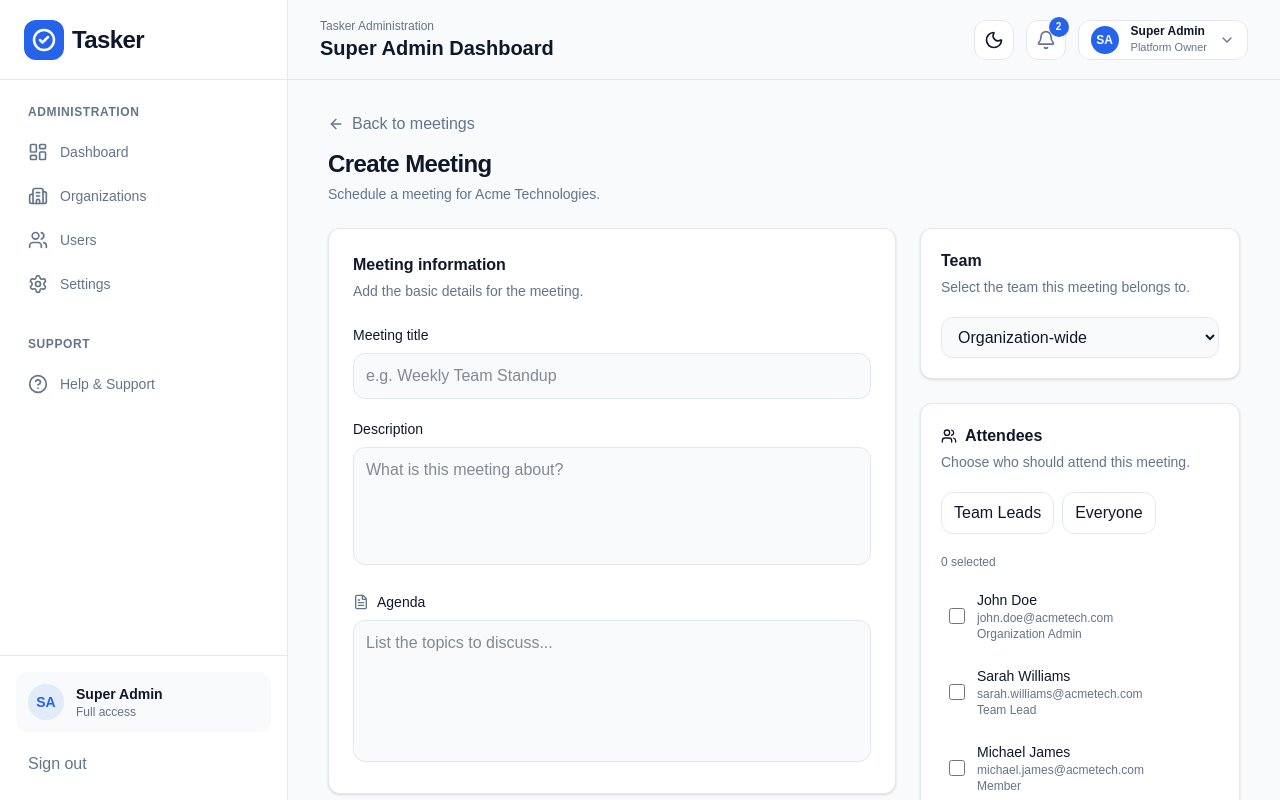
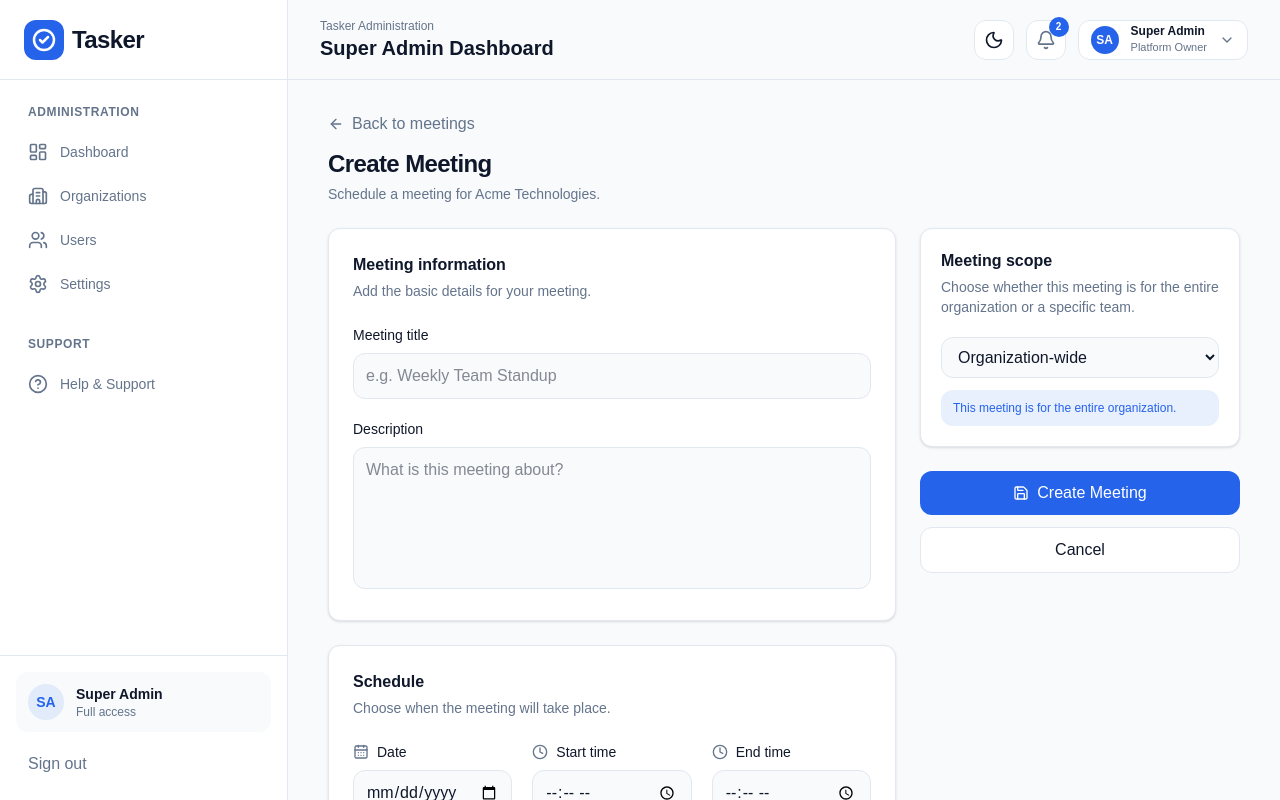
Before and after one commit to Nuelwhiz/tasker, a Next.js app: page /organization/meetings/create in a window 1280 px wide. Shown: the top 800 px of the page. Built offline with nearby package versions, Linux system fonts and the light colour scheme.

Commit message:
feat: enhance Create Meeting page with time selection and notification service

```diff
--- a/src/app/(organization-admin)/organization/meetings/create/page.tsx
+++ b/src/app/(organization-admin)/organization/meetings/create/page.tsx
@@ -6,20 +6,17 @@ import {
   ArrowLeft,
   CalendarDays,
   Clock,
-  FileText,
   Link as LinkIcon,
   Save,
-  Users,
 } from "lucide-react";
 
 import AdminLayout from "@/components/layout/admin-layout";
 import { getOrganization } from "@/lib/organizations";
 import { getTeams } from "@/lib/services/team-service";
-import { getUsers } from "@/lib/services/user-service";
+import { createMeeting } from "@/lib/services/meeting-service";
 
 import type { Organization } from "@/lib/mock-data/organizations";
 import type { Team } from "@/lib/mock-data/teams";
-import type { User } from "@/lib/mock-data/users";
 
 const ORGANIZATION_ID = 1;
 
@@ -28,35 +25,34 @@ export default function CreateMeetingPage() {
 
   const [organization, setOrganization] =
     useState<Organization | null>(null);
+
   const [teams, setTeams] = useState<Team[]>([]);
-  const [users, setUsers] = useState<User[]>([]);
   const [loading, setLoading] = useState(true);
   const [saving, setSaving] = useState(false);
 
   const [title, setTitle] = useState("");
   const [description, setDescription] = useState("");
-  const [agenda, setAgenda] = useState("");
   const [date, setDate] = useState("");
-  const [time, setTime] = useState("");
+  const [startTime, setStartTime] = useState("");
+  const [endTime, setEndTime] = useState("");
   const [meetingLink, setMeetingLink] = useState("");
   const [teamId, setTeamId] = useState("");
-  const [attendeeIds, setAttendeeIds] = useState<number[]>([]);
 
   useEffect(() => {
     async function loadData() {
       try {
-        const [org, organizationTeams, organizationUsers] =
-          await Promise.all([
+        const [org, organizationTeams] = await Promise.all([
           getOrganization(ORGANIZATION_ID),
           getTeams(ORGANIZATION_ID),
-            getUsers(ORGANIZATION_ID),
         ]);
 
         setOrganization(org);
         setTeams(organizationTeams);
-        setUsers(organizationUsers);
       } catch (error) {
-        console.error("Failed to load meeting data:", error);
+        console.error(
+          "Failed to load meeting data:",
+          error
+        );
       } finally {
         setLoading(false);
       }
@@ -65,41 +61,59 @@ export default function CreateMeetingPage() {
     loadData();
   }, []);
 
-  function handleAttendeeChange(userId: number) {
-    setAttendeeIds((current) =>
-      current.includes(userId)
-        ? current.filter((id) => id !== userId)
-        : [...current, userId]
-    );
-  }
-
-  async function handleSubmit(event: FormEvent<HTMLFormElement>) {
+  async function handleSubmit(
+    event: FormEvent<HTMLFormElement>
+  ) {
     event.preventDefault();
 
-    if (!title.trim() || !date || !time) {
+    if (
+      !title.trim() ||
+      !date ||
+      !startTime ||
+      !endTime
+    ) {
       return;
     }
 
     setSaving(true);
 
     try {
-      // Meeting creation will be connected to the meeting
-      // service once the service supports createMeeting().
-      console.log({
+      const selectedTeam = teamId
+        ? Number(teamId)
+        : null;
+
+      await createMeeting({
         organizationId: ORGANIZATION_ID,
+        teamId: selectedTeam,
+
         title: title.trim(),
         description: description.trim(),
-        agenda: agenda.trim(),
+
+        type: selectedTeam ? "Team" : "Organization",
+
+        status: "Upcoming",
+
         date,
-        time,
+        startTime,
+        endTime,
+
         meetingLink: meetingLink.trim(),
-        teamId: teamId ? Number(teamId) : null,
-        attendeeIds,
+
+        // Temporary organizer until authentication
+        // is connected.
+        organizerId: 1,
+
+        createdAt: new Date()
+          .toISOString()
+          .split("T")[0],
       });
 
       router.push("/organization/meetings");
     } catch (error) {
-      console.error("Failed to create meeting:", error);
+      console.error(
+        "Failed to create meeting:",
+        error
+      );
     } finally {
       setSaving(false);
     }
@@ -125,8 +139,10 @@ export default function CreateMeetingPage() {
             <h2 className="text-lg font-semibold text-foreground">
               Organization not found
             </h2>
+
             <p className="mt-1 text-sm text-muted-foreground">
-              We couldn't load the organization for this meeting.
+              We couldn't load the organization for this
+              meeting.
             </p>
           </div>
         </div>
@@ -138,7 +154,6 @@ export default function CreateMeetingPage() {
     <AdminLayout>
       <div className="space-y-6">
         {/* Header */}
-        <div className="flex flex-col gap-4 sm:flex-row sm:items-center sm:justify-between">
         <div>
           <button
             type="button"
@@ -157,20 +172,20 @@ export default function CreateMeetingPage() {
             Schedule a meeting for {organization.name}.
           </p>
         </div>
-        </div>
 
-        {/* Form */}
         <form onSubmit={handleSubmit}>
           <div className="grid gap-6 lg:grid-cols-[1fr_320px]">
-            {/* Main information */}
+            {/* Main content */}
             <div className="space-y-6">
+              {/* Meeting information */}
               <section className="rounded-xl border border-border bg-card p-5 shadow-sm sm:p-6">
                 <div className="mb-6">
                   <h2 className="text-base font-semibold text-foreground">
                     Meeting information
                   </h2>
+
                   <p className="mt-1 text-sm text-muted-foreground">
-                    Add the basic details for the meeting.
+                    Add the basic details for your meeting.
                   </p>
                 </div>
 
@@ -213,28 +228,6 @@ export default function CreateMeetingPage() {
                         setDescription(event.target.value)
                       }
                       placeholder="What is this meeting about?"
-                      rows={4}
-                      className="w-full resize-none rounded-lg border border-border bg-background px-3 py-2.5 text-sm text-foreground outline-none transition focus:border-primary focus:ring-2 focus:ring-primary/20"
-                    />
-                  </div>
-
-                  {/* Agenda */}
-                  <div>
-                    <label
-                      htmlFor="agenda"
-                      className="mb-2 flex items-center gap-2 text-sm font-medium text-foreground"
-                    >
-                      <FileText className="h-4 w-4 text-muted-foreground" />
-                      Agenda
-                    </label>
-
-                    <textarea
-                      id="agenda"
-                      value={agenda}
-                      onChange={(event) =>
-                        setAgenda(event.target.value)
-                      }
-                      placeholder="List the topics to discuss..."
                       rows={5}
                       className="w-full resize-none rounded-lg border border-border bg-background px-3 py-2.5 text-sm text-foreground outline-none transition focus:border-primary focus:ring-2 focus:ring-primary/20"
                     />
@@ -248,12 +241,14 @@ export default function CreateMeetingPage() {
                   <h2 className="text-base font-semibold text-foreground">
                     Schedule
                   </h2>
+
                   <p className="mt-1 text-sm text-muted-foreground">
                     Choose when the meeting will take place.
                   </p>
                 </div>
 
-                <div className="grid gap-5 sm:grid-cols-2">
+                <div className="grid gap-5 sm:grid-cols-3">
+                  {/* Date */}
                   <div>
                     <label
                       htmlFor="date"
@@ -275,21 +270,44 @@ export default function CreateMeetingPage() {
                     />
                   </div>
 
+                  {/* Start time */}
                   <div>
                     <label
-                      htmlFor="time"
+                      htmlFor="startTime"
                       className="mb-2 flex items-center gap-2 text-sm font-medium text-foreground"
                     >
                       <Clock className="h-4 w-4 text-muted-foreground" />
-                      Time
+                      Start time
                     </label>
 
                     <input
-                      id="time"
+                      id="startTime"
                       type="time"
-                      value={time}
+                      value={startTime}
                       onChange={(event) =>
-                        setTime(event.target.value)
+                        setStartTime(event.target.value)
+                      }
+                      required
+                      className="w-full rounded-lg border border-border bg-background px-3 py-2.5 text-sm text-foreground outline-none transition focus:border-primary focus:ring-2 focus:ring-primary/20"
+                    />
+                  </div>
+
+                  {/* End time */}
+                  <div>
+                    <label
+                      htmlFor="endTime"
+                      className="mb-2 flex items-center gap-2 text-sm font-medium text-foreground"
+                    >
+                      <Clock className="h-4 w-4 text-muted-foreground" />
+                      End time
+                    </label>
+
+                    <input
+                      id="endTime"
+                      type="time"
+                      value={endTime}
+                      onChange={(event) =>
+                        setEndTime(event.target.value)
                       }
                       required
                       className="w-full rounded-lg border border-border bg-background px-3 py-2.5 text-sm text-foreground outline-none transition focus:border-primary focus:ring-2 focus:ring-primary/20"
@@ -297,6 +315,7 @@ export default function CreateMeetingPage() {
                   </div>
                 </div>
 
+                {/* Meeting link */}
                 <div className="mt-5">
                   <label
                     htmlFor="meetingLink"
@@ -326,10 +345,12 @@ export default function CreateMeetingPage() {
               <section className="rounded-xl border border-border bg-card p-5 shadow-sm">
                 <div className="mb-5">
                   <h2 className="text-base font-semibold text-foreground">
-                    Team
+                    Meeting scope
                   </h2>
+
                   <p className="mt-1 text-sm text-muted-foreground">
-                    Select the team this meeting belongs to.
+                    Choose whether this meeting is for the
+                    entire organization or a specific team.
                   </p>
                 </div>
 
@@ -340,110 +361,29 @@ export default function CreateMeetingPage() {
                   }
                   className="w-full rounded-lg border border-border bg-background px-3 py-2.5 text-sm text-foreground outline-none transition focus:border-primary focus:ring-2 focus:ring-primary/20"
                 >
-                  <option value="">Organization-wide</option>
+                  <option value="">
+                    Organization-wide
+                  </option>
 
                   {teams.map((team) => (
-                    <option key={team.id} value={team.id}>
+                    <option
+                      key={team.id}
+                      value={team.id}
+                    >
                       {team.name}
                     </option>
                   ))}
                 </select>
+
+                <div className="mt-3 rounded-lg bg-primary/10 px-3 py-2.5">
+                  <p className="text-xs text-primary">
+                    {teamId
+                      ? "This meeting will be visible to the selected team."
+                      : "This meeting is for the entire organization."}
+                  </p>
+                </div>
               </section>
 
-              {/* Attendees */}
-<section className="rounded-xl border border-border bg-card p-5 shadow-sm">
-  <div className="mb-5">
-    <h2 className="flex items-center gap-2 text-base font-semibold text-foreground">
-      <Users className="h-4 w-4" />
-      Attendees
-    </h2>
-
-    <p className="mt-1 text-sm text-muted-foreground">
-      Choose who should attend this meeting.
-    </p>
-  </div>
-
-  {/* Quick selection */}
-  <div className="mb-5 flex flex-wrap gap-2">
-    <button
-      type="button"
-      onClick={() =>
-        setAttendeeIds(
-          users
-            .filter((user) => user.role === "Team Lead")
-            .map((user) => user.id)
-        )
-      }
-      className="rounded-lg border border-border px-3 py-2 text-xs font-medium text-foreground transition hover:border-primary hover:bg-primary/10 hover:text-primary"
-    >
-      Team Leads
-    </button>
-
-    <button
-      type="button"
-      onClick={() =>
-        setAttendeeIds(users.map((user) => user.id))
-      }
-      className="rounded-lg border border-border px-3 py-2 text-xs font-medium text-foreground transition hover:border-primary hover:bg-primary/10 hover:text-primary"
-    >
-      Everyone
-    </button>
-  </div>
-
-  {/* Selected count */}
-  <div className="mb-3 flex items-center justify-between">
-    <p className="text-xs text-muted-foreground">
-      {attendeeIds.length} selected
-    </p>
-
-    {attendeeIds.length > 0 && (
-      <button
-        type="button"
-        onClick={() => setAttendeeIds([])}
-        className="text-xs font-medium text-danger transition hover:underline"
-      >
-        Clear selection
-      </button>
-    )}
-  </div>
-
-  {/* Attendee list */}
-  <div className="max-h-64 space-y-2 overflow-y-auto">
-    {users.length === 0 ? (
-      <p className="text-sm text-muted-foreground">
-        No members found.
-      </p>
-    ) : (
-      users.map((user) => (
-        <label
-          key={user.id}
-          className="flex cursor-pointer items-center gap-3 rounded-lg p-2 transition-colors hover:bg-muted/50"
-        >
-          <input
-            type="checkbox"
-            checked={attendeeIds.includes(user.id)}
-            onChange={() => handleAttendeeChange(user.id)}
-            className="h-4 w-4 rounded border-border text-primary focus:ring-primary"
-          />
-
-          <div className="min-w-0">
-            <p className="truncate text-sm font-medium text-foreground">
-              {user.name}
-            </p>
-
-            <p className="truncate text-xs text-muted-foreground">
-              {user.email}
-            </p>
-
-            <p className="text-xs text-muted-foreground">
-              {user.role}
-            </p>
-          </div>
-        </label>
-      ))
-    )}
-  </div>
-</section>
               {/* Actions */}
               <div className="flex flex-col gap-3">
                 <button
@@ -452,7 +392,10 @@ export default function CreateMeetingPage() {
                   className="inline-flex items-center justify-center gap-2 rounded-lg bg-primary px-4 py-2.5 text-sm font-medium text-primary-foreground transition hover:bg-primary/90 disabled:cursor-not-allowed disabled:opacity-60"
                 >
                   <Save className="h-4 w-4" />
-                  {saving ? "Creating..." : "Create Meeting"}
+
+                  {saving
+                    ? "Creating..."
+                    : "Create Meeting"}
                 </button>
 
                 <button
--- a/src/components/layout/admin-sidebar.tsx
+++ b/src/components/layout/admin-sidebar.tsx
@@ -4,6 +4,7 @@ import Link from "next/link";
 import { usePathname } from "next/navigation";
 import {
   Building2,
+  CalendarDays,
   CircleHelp,
   LayoutDashboard,
   Settings,
@@ -63,6 +64,11 @@ const navigationByRole = {
       label: "Teams",
       href: "/organization/teams",
       icon: Users,
+    },
+    {
+      label: "Meetings",
+      href: "/organization/meetings",
+      icon: CalendarDays,
     },
     {
       label: "Settings",
--- /dev/null
+++ b/src/lib/mock-data/notifications.ts
@@ -0,0 +1,21 @@
+export type NotificationType =
+  | "meeting"
+  | "task"
+  | "system";
+
+export type Notification = {
+  id: number;
+  userId: number;
+  organizationId: number;
+
+  type: NotificationType;
+  title: string;
+  message: string;
+
+  link?: string;
+
+  read: boolean;
+  createdAt: string;
+};
+
+export const notifications: Notification[] = [];
--- /dev/null
+++ b/src/lib/services/meeting-notification-service.ts
@@ -0,0 +1,63 @@
+import {
+  getMeetings,
+} from "@/lib/services/meeting-service";
+
+import {
+  getNotifications,
+  createNotification,
+} from "@/lib/services/notification-service";
+
+const ORGANIZATION_ID = 1;
+
+export async function checkMeetingNotifications(
+  userId: number
+): Promise<void> {
+  const meetings =
+    await getMeetings(ORGANIZATION_ID);
+
+  const existingNotifications =
+    await getNotifications(userId);
+
+  const now = new Date();
+
+  for (const meeting of meetings) {
+    // Only check upcoming meetings.
+    if (meeting.status !== "Upcoming") {
+      continue;
+    }
+
+    const meetingStart = new Date(
+      `${meeting.date}T${meeting.startTime}`
+    );
+
+    // Meeting hasn't started yet.
+    if (now < meetingStart) {
+      continue;
+    }
+
+    // Prevent duplicate notifications.
+    const alreadyNotified =
+      existingNotifications.some(
+        (notification) =>
+          notification.type === "meeting" &&
+          notification.link ===
+            `/organization/meetings/${meeting.id}`
+      );
+
+    if (alreadyNotified) {
+      continue;
+    }
+
+    await createNotification({
+      userId,
+      organizationId:
+        meeting.organizationId,
+      type: "meeting",
+      title: "Meeting starting now",
+      message: `${meeting.title} is starting now.`,
+      link:
+        `/organization/meetings/${meeting.id}`,
+      read: false,
+    });
+  }
+}
--- /dev/null
+++ b/src/lib/services/notification-service.ts
@@ -0,0 +1,148 @@
+import type { Notification } from "@/lib/mock-data/notifications";
+import { notifications as initialNotifications } from "@/lib/mock-data/notifications";
+
+const STORAGE_KEY = "tasker-notifications";
+
+function getStoredNotifications(): Notification[] {
+  if (typeof window === "undefined") {
+    return initialNotifications;
+  }
+
+  const stored = localStorage.getItem(STORAGE_KEY);
+
+  if (!stored) {
+    localStorage.setItem(
+      STORAGE_KEY,
+      JSON.stringify(initialNotifications)
+    );
+
+    return [...initialNotifications];
+  }
+
+  try {
+    const parsed = JSON.parse(stored);
+
+    if (!Array.isArray(parsed)) {
+      throw new Error("Invalid notification data");
+    }
+
+    return parsed as Notification[];
+  } catch {
+    localStorage.setItem(
+      STORAGE_KEY,
+      JSON.stringify(initialNotifications)
+    );
+
+    return [...initialNotifications];
+  }
+}
+
+function saveNotifications(
+  updatedNotifications: Notification[]
+) {
+  if (typeof window === "undefined") {
+    return;
+  }
+
+  localStorage.setItem(
+    STORAGE_KEY,
+    JSON.stringify(updatedNotifications)
+  );
+}
+
+export async function getNotifications(
+  userId: number
+): Promise<Notification[]> {
+  const storedNotifications =
+    getStoredNotifications();
+
+  return storedNotifications
+    .filter(
+      (notification) =>
+        notification.userId === userId
+    )
+    .sort(
+      (a, b) =>
+        new Date(b.createdAt).getTime() -
+        new Date(a.createdAt).getTime()
+    );
+}
+
+export async function getUnreadNotifications(
+  userId: number
+): Promise<Notification[]> {
+  const userNotifications =
+    await getNotifications(userId);
+
+  return userNotifications.filter(
+    (notification) => !notification.read
+  );
+}
+
+export async function createNotification(
+  data: Omit<Notification, "id" | "createdAt">
+): Promise<Notification> {
+  const storedNotifications =
+    getStoredNotifications();
+
+  const newNotification: Notification = {
+    ...data,
+    id: Date.now(),
+    createdAt: new Date().toISOString(),
+  };
+
+  saveNotifications([
+    ...storedNotifications,
+    newNotification,
+  ]);
+
+  return newNotification;
+}
+
+export async function markNotificationAsRead(
+  notificationId: number,
+  userId: number
+): Promise<boolean> {
+  const storedNotifications =
+    getStoredNotifications();
+
+  const notificationIndex =
+    storedNotifications.findIndex(
+      (notification) =>
+        notification.id === notificationId &&
+        notification.userId === userId
+    );
+
+  if (notificationIndex === -1) {
+    return false;
+  }
+
+  storedNotifications[notificationIndex] = {
+    ...storedNotifications[notificationIndex],
+    read: true,
+  };
+
+  saveNotifications(storedNotifications);
+
+  return true;
+}
+
+export async function markAllNotificationsAsRead(
+  userId: number
+): Promise<void> {
+  const storedNotifications =
+    getStoredNotifications();
+
+  const updatedNotifications =
+    storedNotifications.map(
+      (notification) =>
+        notification.userId === userId
+          ? {
+              ...notification,
+              read: true,
+            }
+          : notification
+    );
+
+  saveNotifications(updatedNotifications);
+}
```
Lines whose indentation alone changed are shown as unchanged.
